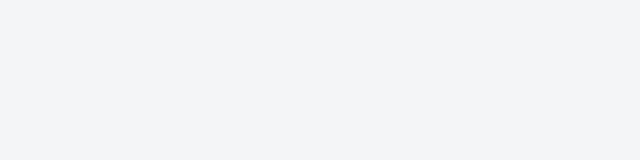
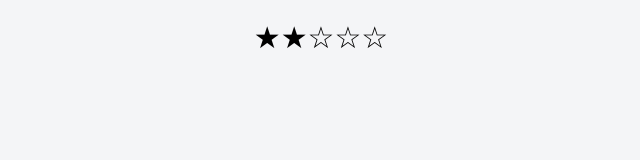
Before and after one commit to Naincy31/React-Daily-Labs, a React (Create React App) app: page /star-rating in a window 1280 px wide. Before the commit this address had no page. Shown: the top 160 px of the page, without its empty margins (319-959 px from the left). Built offline with nearby package versions, Linux system fonts and the light colour scheme.

Commit message:
Developed Star Rating

```diff
--- a/src/App.css
+++ b/src/App.css
@@ -658,3 +658,14 @@
   text-align: left;
   font-size: 15px;
 }
+
+.star-rating {
+  display: flex;
+  justify-content: center;
+  font-size: 30px;
+  margin-top: 20px;
+}
+
+.star-rating span {
+  cursor: pointer;
+}
--- a/src/App.js
+++ b/src/App.js
@@ -69,6 +69,11 @@
           <h1>Accordion</h1>
         </div>
       </Link>
+      <Link to="/star-rating">
+        <div className='card'>
+          <h1>Star Rating</h1>
+        </div>
+      </Link>
     </div>
   );
 }
--- /dev/null
+++ b/src/components/StarRating.jsx
@@ -0,0 +1,29 @@
+import { useState } from "react"
+
+const StarRating = () => {
+    const stars = Array(5).fill("\u2605")
+    const [rating, setRating] = useState(2)
+    const [hovered, setHovered] = useState(null)
+
+    const handleMouseEnter = (index) => {
+        setHovered(index)
+    }
+
+    const handleMouseLeave = () => {
+        setHovered(null)
+    }
+
+    const handleClick = (index) => {
+        setRating(index + 1)
+    }
+
+  return (
+    <div className="star-rating">
+        {stars.map((star, index) => (
+            <span key={index} onMouseEnter={() => handleMouseEnter(index)} onMouseLeave={handleMouseLeave} onClick = {() => {handleClick(index)}}>{(hovered !== null ? index <= hovered : index < rating) ? star : "\u2606"}</span>
+        ))}
+    </div>
+  )
+}
+
+export default StarRating
--- a/src/index.js
+++ b/src/index.js
@@ -15,6 +15,7 @@
 import ImageGallery from './components/ImageGallery';
 import TicTacToe from './components/TicTacToe';
 import Accordion from './components/Accordion';
+import StarRating from './components/StarRating';
 
 const root = ReactDOM.createRoot(document.getElementById('root'));
 root.render(
@@ -35,6 +36,7 @@
         <Route path='/image-gallery' element={<ImageGallery />} />
         <Route path='/tic-tac-toe' element={<TicTacToe />} />
         <Route path='/accordion' element={<Accordion />} />
+        <Route path='/star-rating' element={<StarRating />} />
       </Routes>
     </BrowserRouter>
   </React.StrictMode>
```
